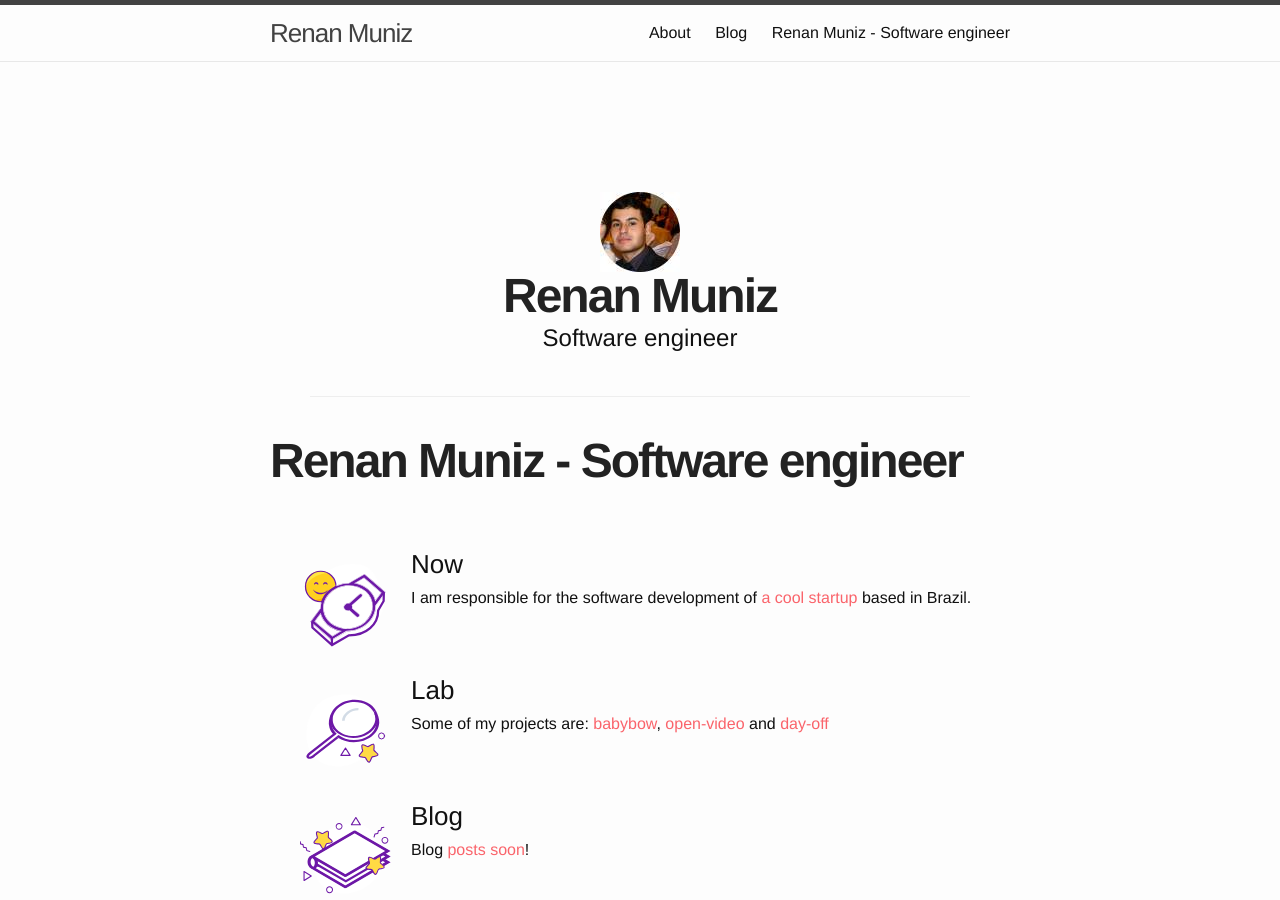
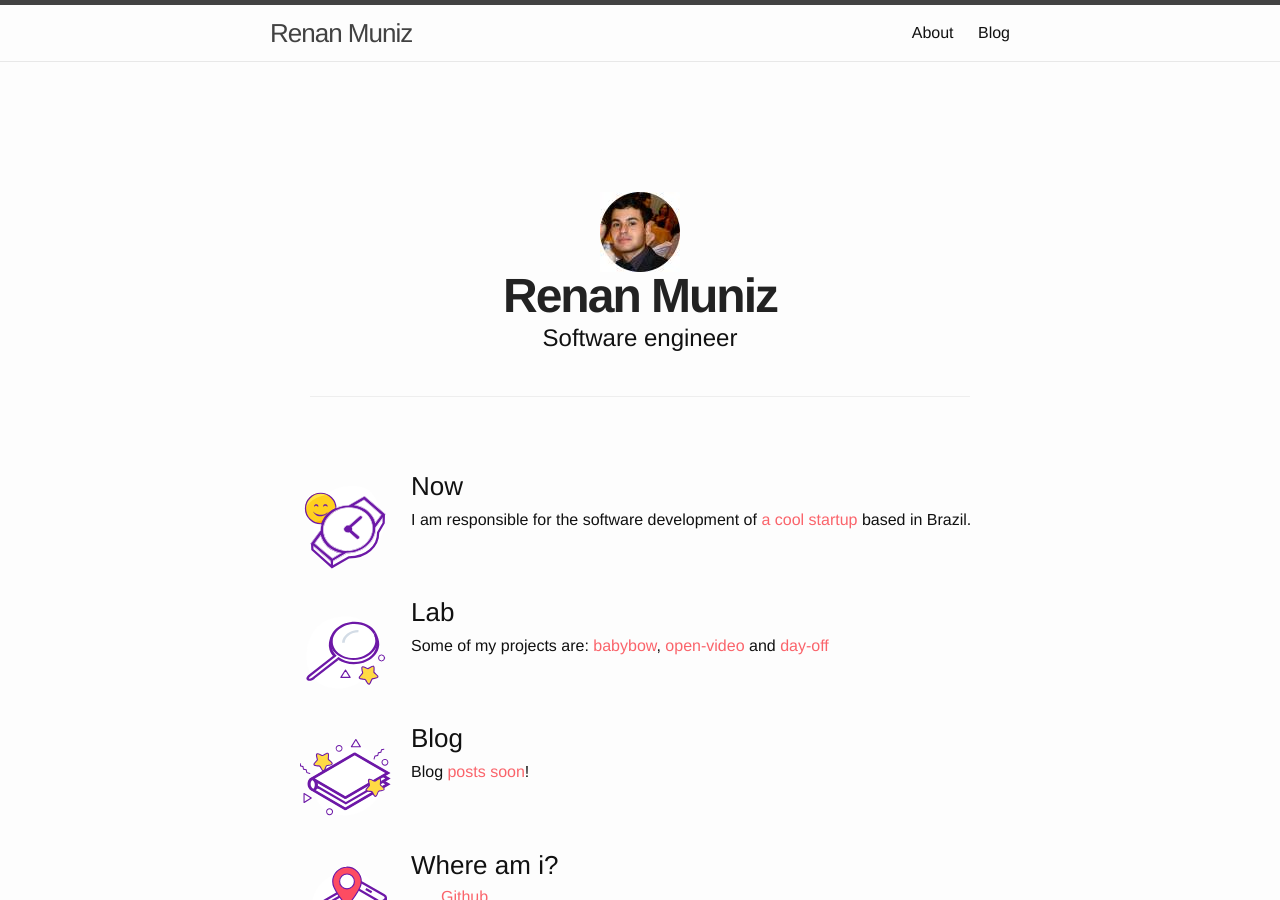
Before and after one commit to remunizz/remunizz.github.io, a Jekyll site: the page built from index.html, in a window 1280 px wide and 900 px high. Built offline with Jekyll 4.4.1, drawn with Linux system fonts in a browser that asks for light colours.

Commit message:
Update index title

```diff
--- a/_layouts/page.html
+++ b/_layouts/page.html
@@ -4,9 +4,11 @@ layout: default
 {% include profile.html %}
 <article class="post">
 
+  {% if page.title %}
   <header class="post-header">
     <h1 class="post-title">{{ page.title }}</h1>
   </header>
+  {% endif %}
 
   <div class="post-content">
     {{ content }}
--- a/index.html
+++ b/index.html
@@ -1,6 +1,5 @@
 ---
 layout: page
-title: Renan Muniz - Software engineer
 list:
  now:
    title: Now
```
